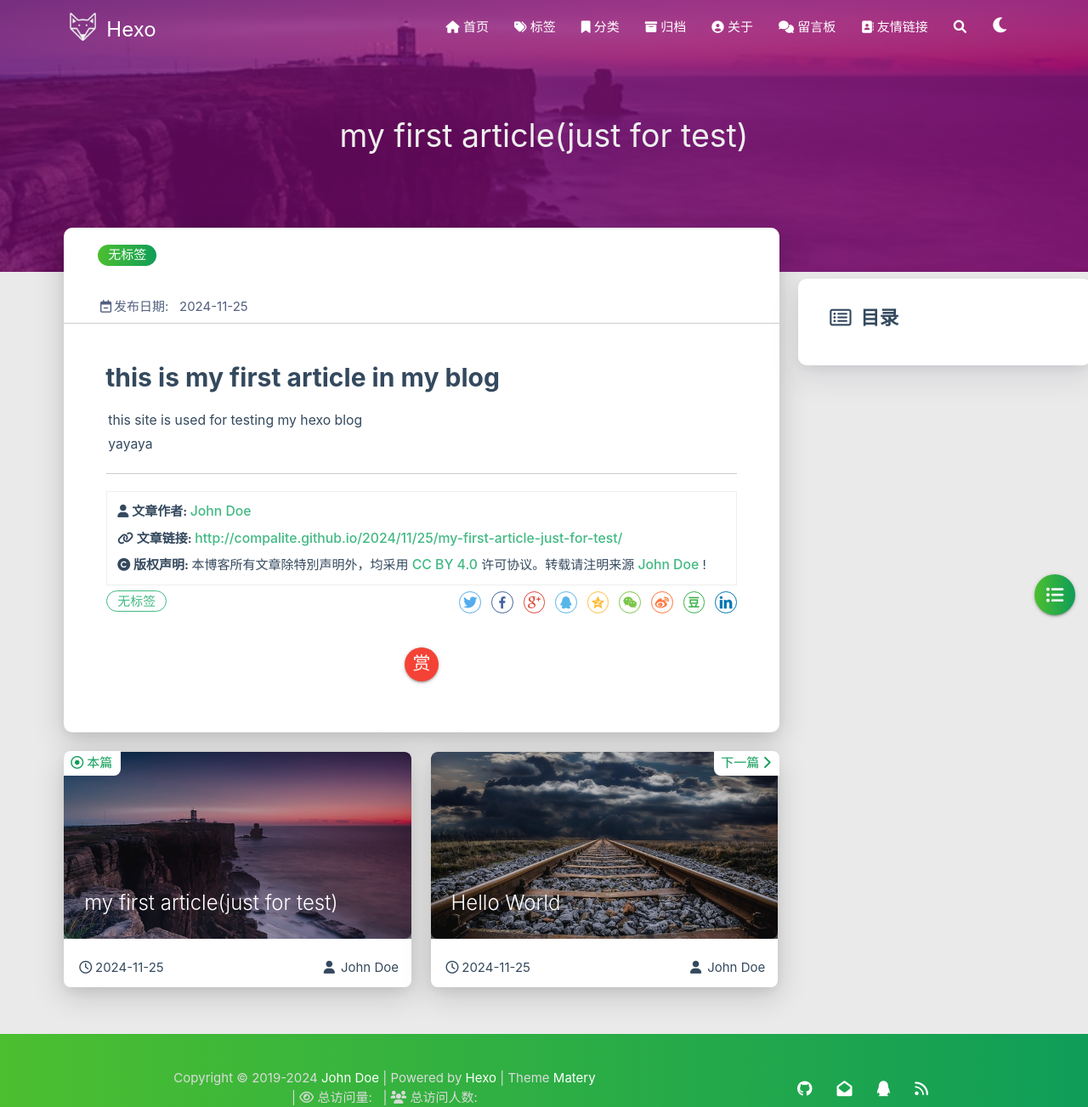
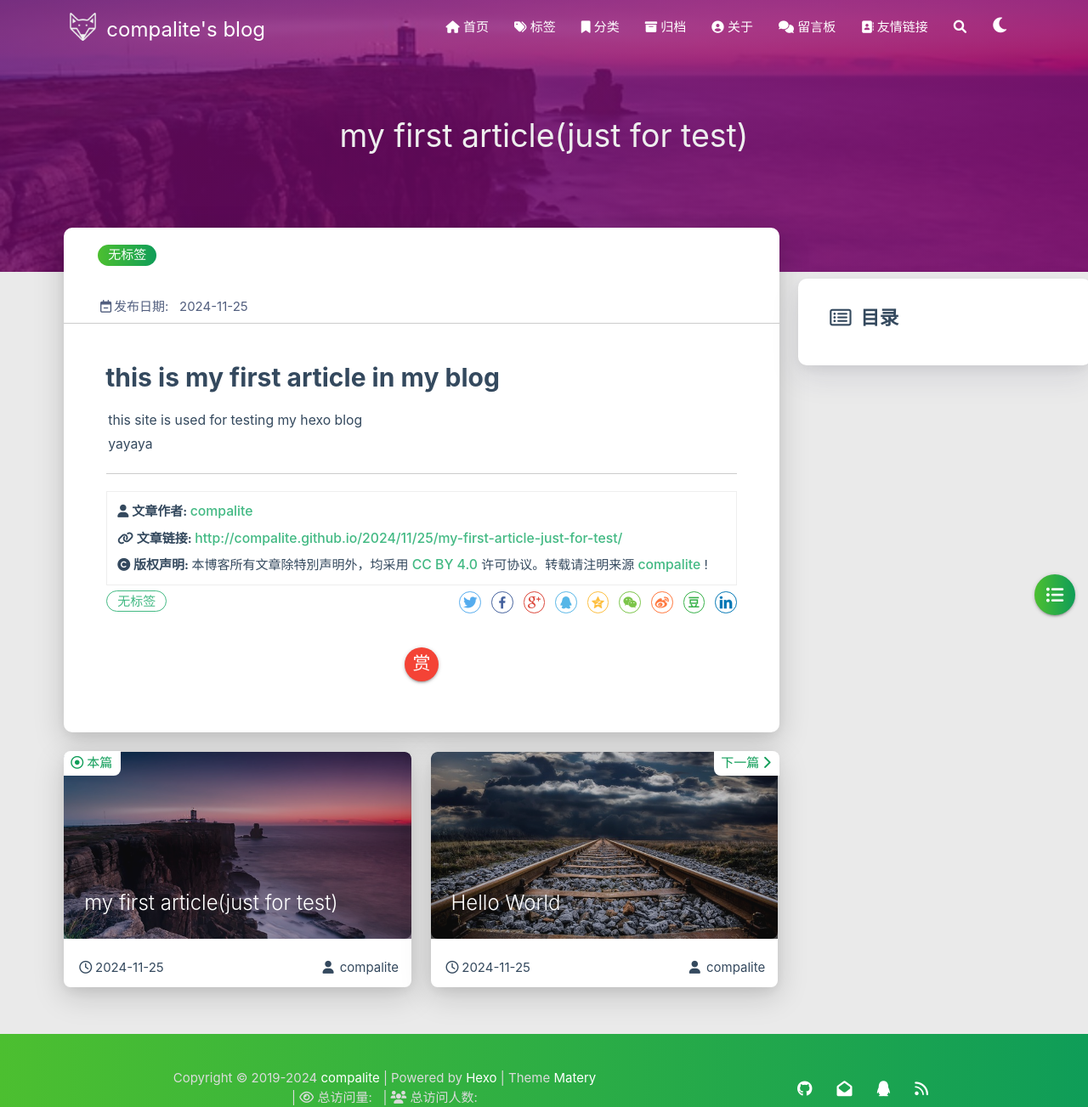
Before and after one commit to compalite/compalite.github.io, a plain HTML site: page 2024/11/25/my-first-article-just-for-test/index.html in a window 1280 px wide. Shown: the top 1303 px of the page at 85% size. Drawn offline with Linux system fonts and the light colour scheme; some packages are replaced by stand-ins of ours; no server answers; a script that the page names is missing.

Commit message:
Site updated: 2024-11-26 22:42:32

```diff
--- a/2024/11/25/my-first-article-just-for-test/index.html
+++ b/2024/11/25/my-first-article-just-for-test/index.html
@@ -4,7 +4,7 @@
 
 <head>
     <meta charset="utf-8">
-    <meta name="keywords" content="my first article(just for test), Hexo">
+    <meta name="keywords" content="my first article(just for test), compalite&#39;s blog">
     <meta name="description" content="this is my first article in my blogthis site is used for testing my hexo blogyayaya
 ">
     <meta http-equiv="X-UA-Compatible" content="IE=edge">
@@ -18,7 +18,7 @@
     <!-- Global site tag (gtag.js) - Google Analytics -->
 
 
-    <title>my first article(just for test) | Hexo</title>
+    <title>my first article(just for test) | compalite&#39;s blog</title>
     <link rel="icon" type="image/png" href="/favicon.png">
 
 
@@ -65,7 +65,7 @@
 
                     <img src="/medias/logo.png" class="logo-img" alt="LOGO">
 
-                    <span class="logo-span">Hexo</span>
+                    <span class="logo-span">compalite&#39;s blog</span>
                 </a>
             </div>
 
@@ -169,10 +169,10 @@
 
         <img src="/medias/logo.png" class="logo-img circle responsive-img">
 
-        <div class="logo-name">Hexo</div>
+        <div class="logo-name">compalite&#39;s blog</div>
         <div class="logo-desc">
 
-            Never really desperate, only the lost of the soul.
+            compalite的个人博客
 
         </div>
     </div>
@@ -414,7 +414,7 @@
                     </i>
                 </span>
                 <span class="reprint-info">
-                    <a href="/about" rel="external nofollow noreferrer">John Doe</a>
+                    <a href="/about" rel="external nofollow noreferrer">compalite</a>
                 </span>
             </div>
             <div class="reprint__type">
@@ -437,7 +437,7 @@
                     本博客所有文章除特別声明外，均采用
                     <a href="https://creativecommons.org/licenses/by/4.0/deed.zh" rel="external nofollow noreferrer" target="_blank">CC BY 4.0</a>
                     许可协议。转载请注明来源
-                    <a href="/about" target="_blank">John Doe</a>
+                    <a href="/about" target="_blank">compalite</a>
                     !
                 </span>
             </div>
@@ -565,7 +565,7 @@
                         <span class="publish-author">
 
                             <i class="fas fa-user fa-fw"></i>
-                            John Doe
+                            compalite
 
                         </span>
                     </div>
@@ -603,7 +603,7 @@
                         <span class="publish-author">
 
                             <i class="fas fa-user fa-fw"></i>
-                            John Doe
+                            compalite
 
                         </span>
                     </div>
@@ -792,7 +792,7 @@
 
                 <span id="year">2019-2024</span>
 
-            <a href="/about" target="_blank">John Doe</a>
+            <a href="/about" target="_blank">compalite</a>
             |&nbsp;Powered by&nbsp;<a href="https://hexo.io/" target="_blank">Hexo</a>
             |&nbsp;Theme&nbsp;<a href="https://github.com/blinkfox/hexo-theme-matery" target="_blank">Matery</a>
 
```
Also changed, not shown: 2024/11/25/hello-world/index.html (+10 -10 lines), about/index.html (+9 -9 lines), archives/2024/11/index.html (+9 -9 lines), archives/2024/index.html (+9 -9 lines), archives/index.html (+9 -9 lines), categories/index.html (+7 -7 lines), index.html (+9 -9 lines), tags/index.html (+7 -7 lines).
